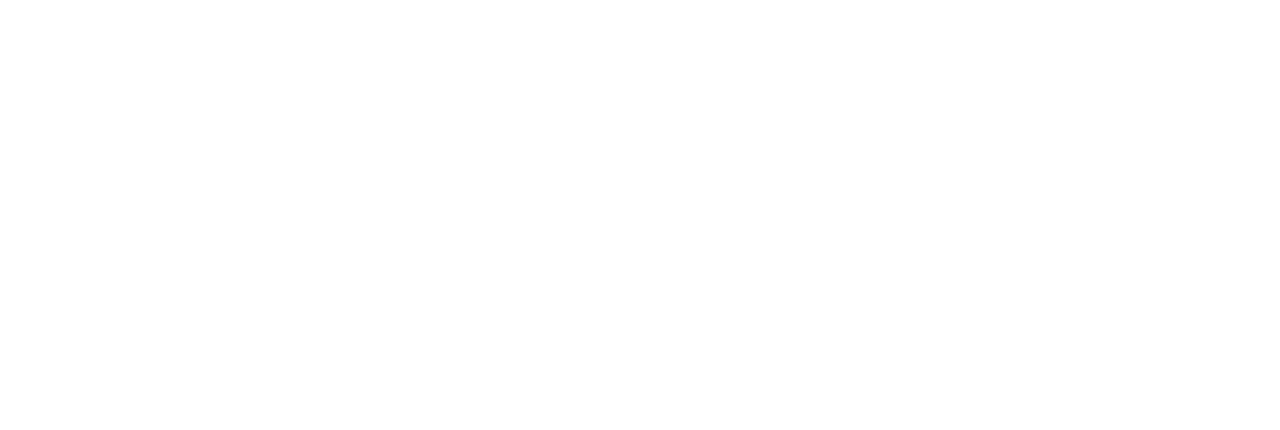
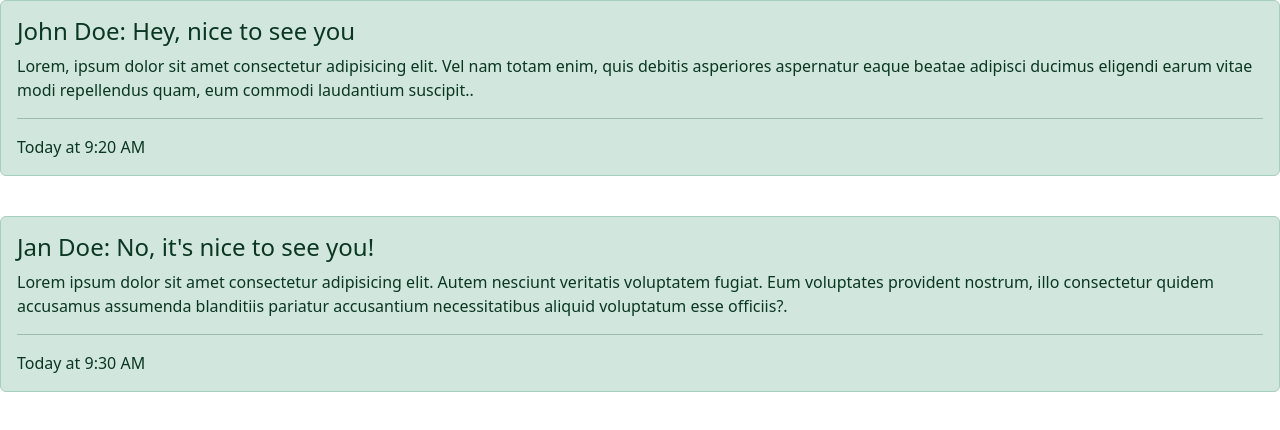
Before and after one commit to Amga20d/renohub, a React (Vite) app in the folder frontend/: page /messages in a window 1280 px wide. Before the commit this address had no page. Shown: the top 430 px of the page. Built offline with nearby package versions, Linux system fonts and the light colour scheme.

Commit message:
Feat: Create basic page and components for messages

```diff
--- a/frontend/src/App.jsx
+++ b/frontend/src/App.jsx
@@ -14,8 +14,8 @@
 // const NewProjectPage = lazy(() => import("./pages/NewProjectPage"));
 // const BidPlacementPage = lazy(() => import("./pages/BidPlacementPage"));
 // const MyBidsPage = lazy(() => import("./pages/MyBidsPage"));
-const SubmitReviewPage = lazy(() => import("./pages/SubmitReviewPage"));
-// const MessagesPage = lazy(() => import("./pages/MessagesPage"));
+// const SubmitReviewPage = lazy(() => import("./pages/SubmitReviewPage"));
+const MessagesPage = lazy(() => import("./pages/MessagesPage"));
 // const ChatPage = lazy(() => import("./pages/ChatPage"));
 // const PaymentsPage = lazy(() => import("./pages/PaymentsPage"));
 // const InspectionsPage = lazy(() => import("./pages/InspectionsPage"));
@@ -37,15 +37,15 @@
           {/* <Route path="/projects/new" element={<NewProjectPage />} /> */}
             {/* <Route path="/projects/:id" element={<ProjectDetailsPage />} />
            <Route path="/projects/:id/bids" element={<BidPlacementPage />} /> */}
-          <Route path="/projects/:id/review" element={<SubmitReviewPage />} />
+          {/* <Route path="/projects/:id/review" element={<SubmitReviewPage />} /> */}
           {/* <Route path="/bids" element={<MyBidsPage />} /> */}
-          {/* <Route path="/messages" element={<MessagesPage />} />
-          <Route path="/messages/:id" element={<ChatPage />} />
-          <Route path="/payments" element={<PaymentsPage />} />
-          <Route path="/inspections" element={<InspectionsPage />} />
-          <Route path="/admin/users" element={<AdminUsersPage />} />
-          <Route path="/admin/logs" element={<AdminLogsPage />} />
-          <Route path="*" element={<NotFoundPage />} /> */}
+          { <Route path="/messages" element={<MessagesPage />} /> }
+          {/* <Route path="/messages/:id" element={<ChatPage />} /> */}
+          {/* <Route path="/payments" element={<PaymentsPage />} /> */}
+          {/* <Route path="/inspections" element={<InspectionsPage />} /> */}
+          {/* <Route path="/admin/users" element={<AdminUsersPage />} /> */}
+          {/* <Route path="/admin/logs" element={<AdminLogsPage />} /> */}
+          {/* <Route path="*" element={<NotFoundPage />} /> */}
         </Routes>
       </Suspense>
     </BrowserRouter>
--- /dev/null
+++ b/frontend/src/components/Messages.jsx
@@ -0,0 +1,33 @@
+import Alert from "react-bootstrap/Alert";
+
+const Messages = () => {
+  return (
+    <div>
+      <Alert variant="success">
+        <Alert.Heading>John Doe: Hey, nice to see you</Alert.Heading>
+        <p>
+          Lorem, ipsum dolor sit amet consectetur adipisicing elit. Vel nam
+          totam enim, quis debitis asperiores aspernatur eaque beatae adipisci
+          ducimus eligendi earum vitae modi repellendus quam, eum commodi
+          laudantium suscipit..
+        </p>
+        <hr />
+        <p className="mb-0">Today at 9:20 AM</p>
+      </Alert>
+      <br />
+      <Alert variant="success">
+        <Alert.Heading>Jan Doe: No, it's nice to see you!</Alert.Heading>
+        <p>
+          Lorem ipsum dolor sit amet consectetur adipisicing elit. Autem
+          nesciunt veritatis voluptatem fugiat. Eum voluptates provident
+          nostrum, illo consectetur quidem accusamus assumenda blanditiis
+          pariatur accusantium necessitatibus aliquid voluptatum esse officiis?.
+        </p>
+        <hr />
+        <p className="mb-0">Today at 9:30 AM</p>
+      </Alert>
+    </div>
+  );
+};
+
+export default Messages;
--- /dev/null
+++ b/frontend/src/components/Messageslist.jsx
@@ -0,0 +1,10 @@
+import Messages from "./Messages";
+const MessagesList = () => {
+  return (
+    <div>
+      <Messages/>
+    </div>
+  );
+};
+
+export default MessagesList;
--- a/frontend/src/pages/MessagesPage.jsx
+++ b/frontend/src/pages/MessagesPage.jsx
@@ -0,0 +1,11 @@
+import MessagesList from "../components/Messageslist";
+
+const MessagesPage = () => {
+  return (
+    <div>
+      <MessagesList/>
+    </div>
+  )
+}
+
+export default MessagesPage;
```
